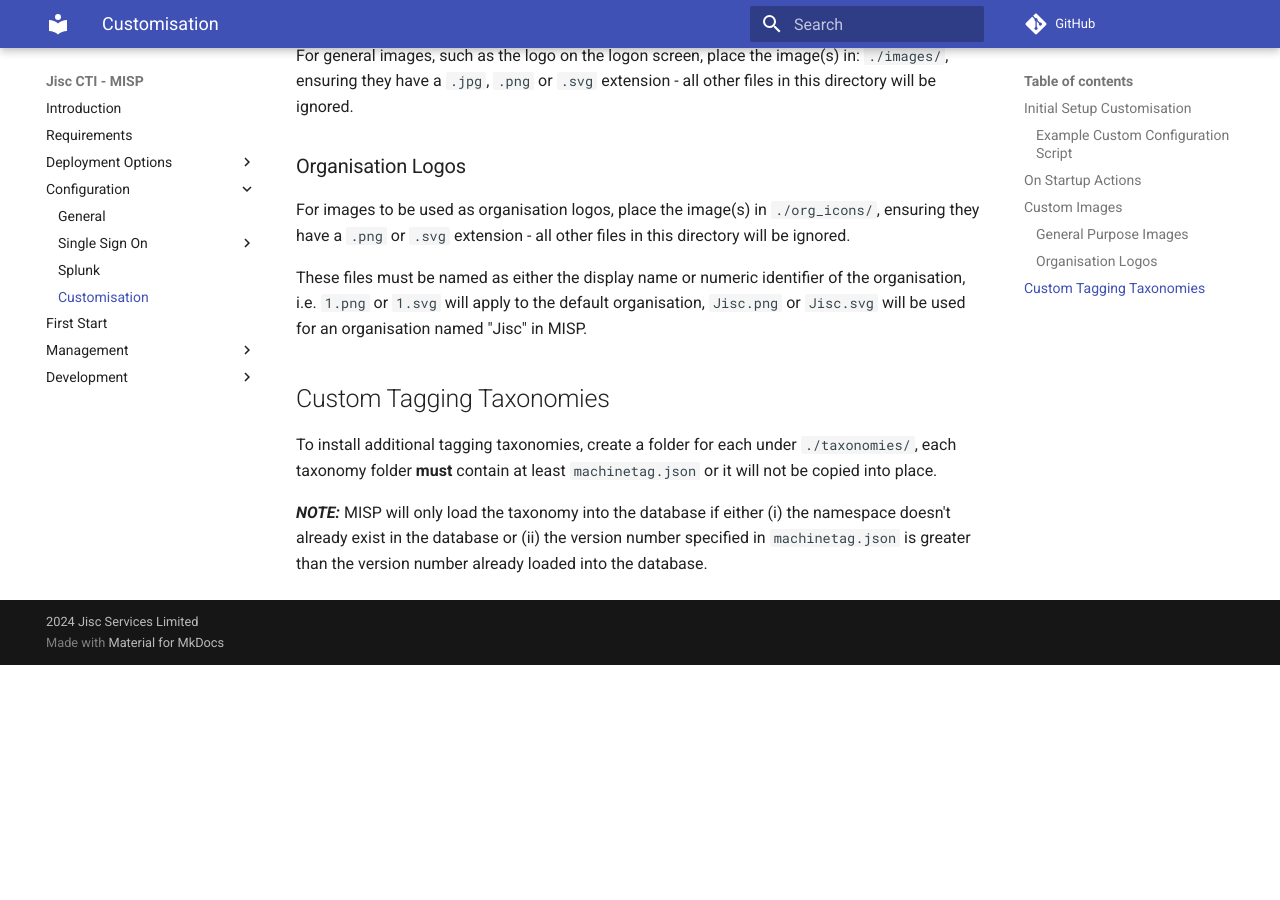
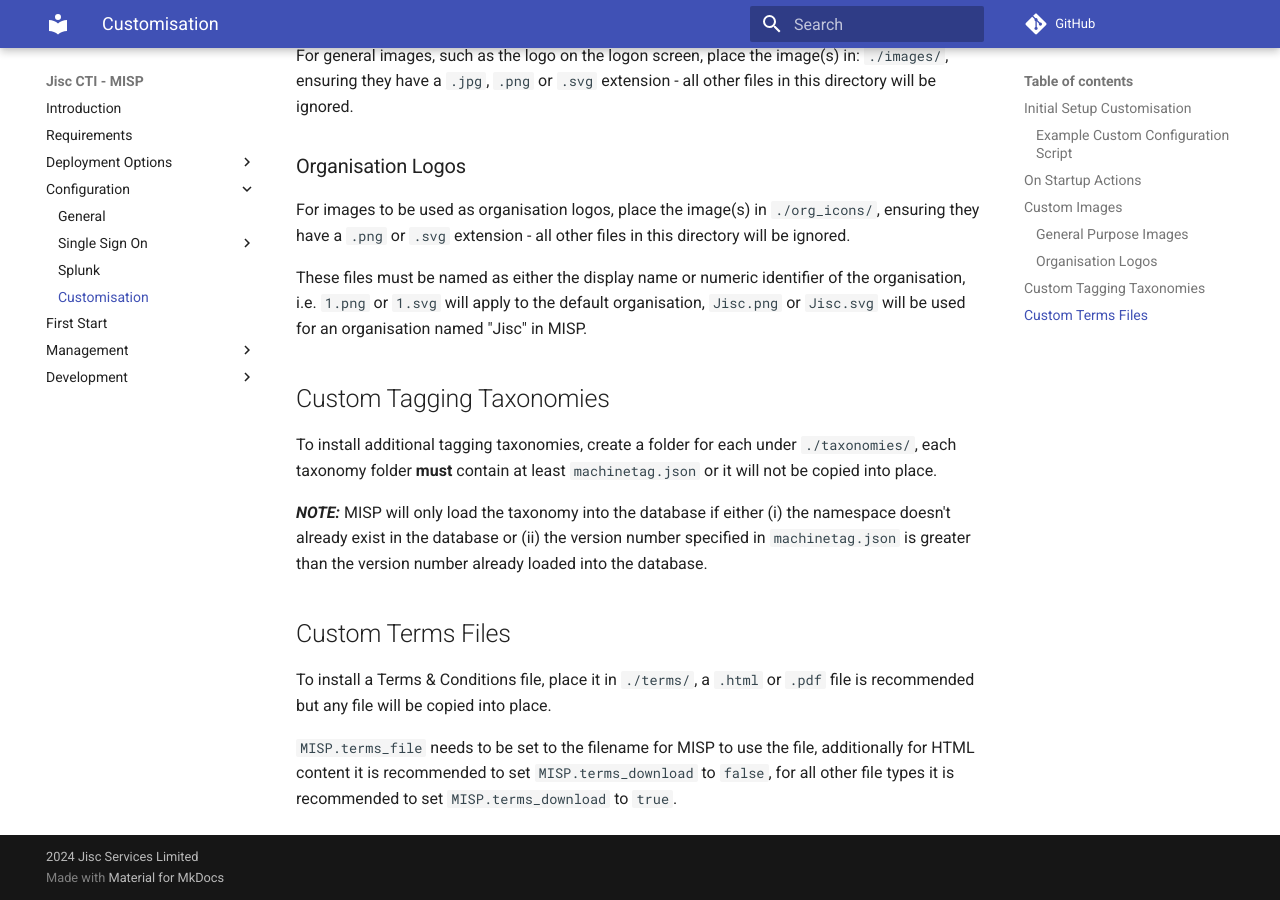
Before and after one commit to JiscCTI/misp-docker, an MkDocs documentation site: the page built from pages/configuration/custom.md, in a window 1280 px wide and 900 px high, scrolled down 1274 px. Built offline with MkDocs 1.6.1 and Material for MkDocs 9.7.7, drawn with Linux system fonts in a browser that asks for light colours; comment, search, counter and statistics services are not loaded; before the commit the page ends 1939 px from its top, so only the background shows below that.

Commit message:
feat: automatic handling of terms files

```diff
--- a/pages/configuration/custom.md
+++ b/pages/configuration/custom.md
@@ -74,3 +74,12 @@
 ***NOTE:*** MISP will only load the taxonomy into the database if either (i) the namespace doesn't
 already exist in the database or (ii) the version number specified in `machinetag.json` is greater
 than the version number already loaded into the database.
+
+## Custom Terms Files
+
+To install a Terms & Conditions file, place it in `./terms/`, a `.html` or `.pdf` file is
+recommended but any file will be copied into place.
+
+`MISP.terms_file` needs to be set to the filename for MISP to use the file, additionally for HTML
+content it is recommended to set `MISP.terms_download` to `false`, for all other file types it is
+recommended to set `MISP.terms_download` to `true`.
```
Also changed, not shown: 1 other file.
